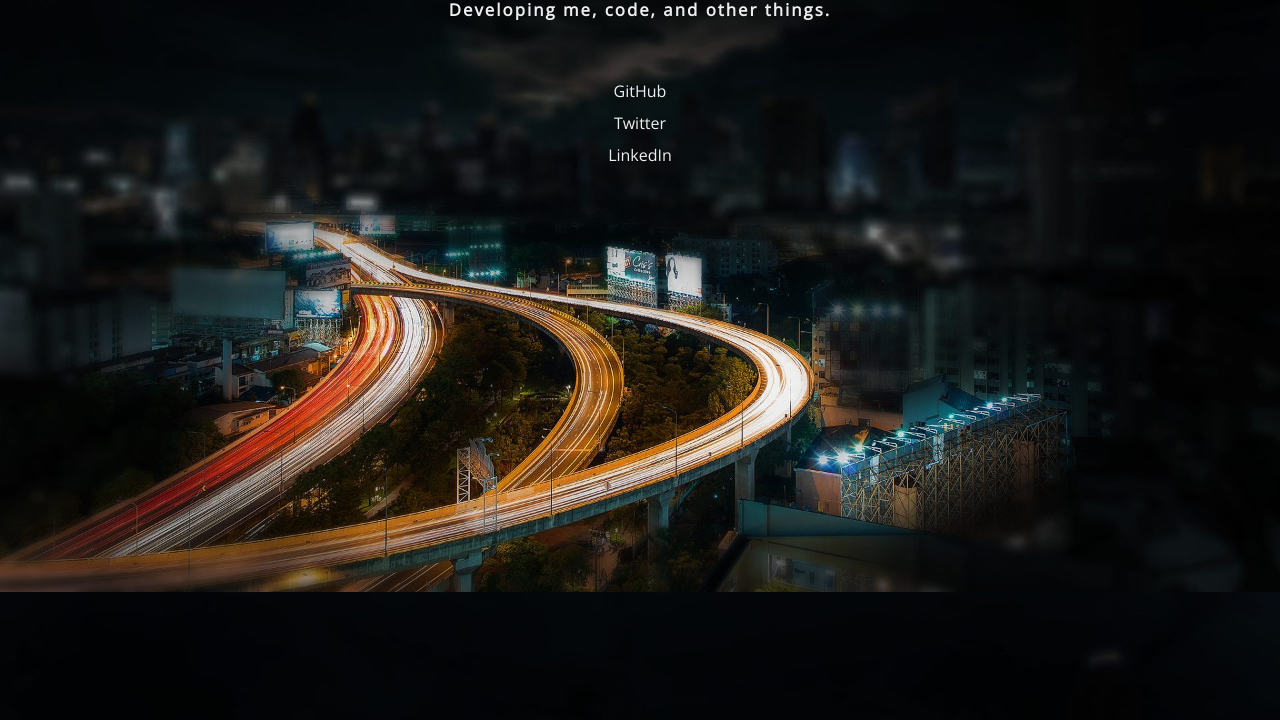
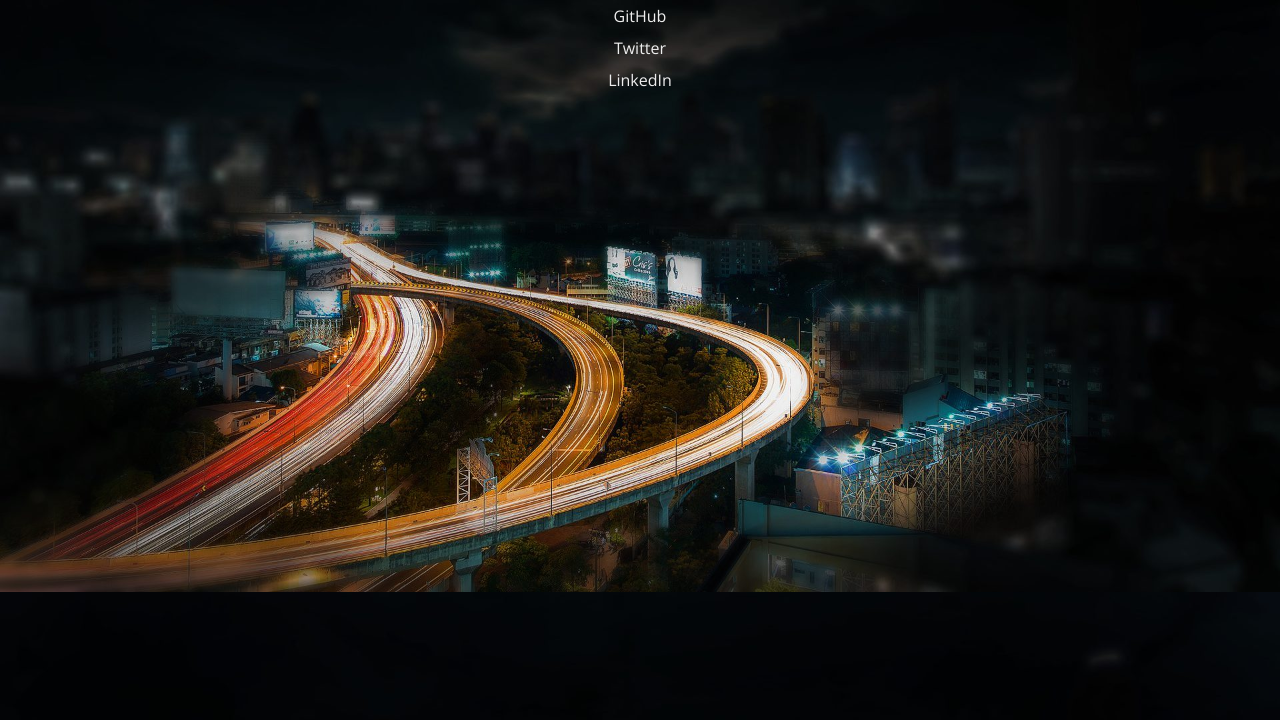
Before and after one commit to AlexTes/alextes.me, a plain HTML site: page index.html in a window 1280 px wide. Shown: the part 208-928 px from the top of the page. Drawn offline with nearby package versions, Linux system fonts and the light colour scheme.

Commit message:
Remove subtitle

```diff
--- a/index.html
+++ b/index.html
@@ -8,20 +8,11 @@
       min-height: 100%;
     }
 
-    h1, h2 {
+    h1 {
       color: #EEE;
-    }
-
-    h1 {
       font-size: 4vmin;
       letter-spacing: .1em;
       margin-bottom: 0;
-    }
-
-    h2 {
-      font-size: 2.1vmin;
-      letter-spacing: .12em;
-      margin-bottom: 3%;
     }
 
     body {
@@ -73,7 +64,6 @@
 </head>
 <body>
     <h1>Alexander Tesfamichael</h1>
-    <h2>Developing me, code, and other things.</h2>
     <ul>
       <li><a href="https://github.com/alextes">GitHub</a></li>
       <li><a href="https://twitter.com/alextes">Twitter</a></li>
```
